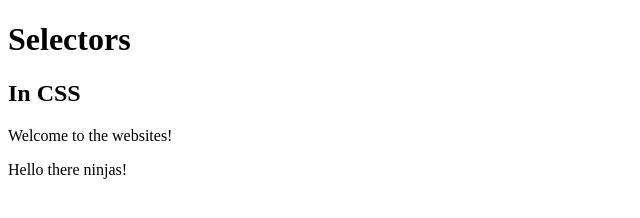
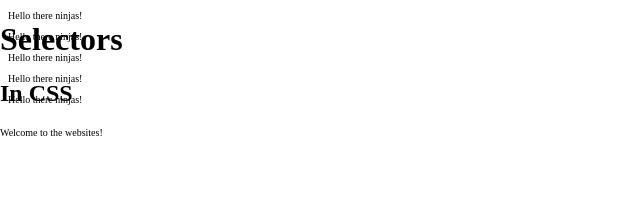
Before and after one commit to hxperl/css_tutorial, a plain HTML site: page index.html in a window 1280 px wide. Shown: the whole page, without its empty margins (0-640 px from the left). Drawn offline with Linux system fonts and the light colour scheme.

Commit message:
Inline & Embedded  Styles

```diff
--- a/index.html
+++ b/index.html
@@ -2,15 +2,24 @@
 <html>
     <head>
         <title>CSS For Beginners</title>
+        <style>
+            p {
+                font-size: 10px;
+            }
+        </style>
     </head>
 
     <body>
-        <div id="header">
+        <div id="header" style="position:absolute; top: 0; left: 0; width: 100%;">
             <h1>Selectors</h1>
             <h2>In CSS</h2>
             <p>Welcome to the websites!</p>
         </div>
 
         <p>Hello there ninjas!</p>
+        <p>Hello there ninjas!</p>
+        <p>Hello there ninjas!</p>
+        <p>Hello there ninjas!</p>
+        <p>Hello there ninjas!</p>
     </body>
 </html>
```
Also changed, not shown: contact.html (added, +24 -0 lines), 1 other file.
